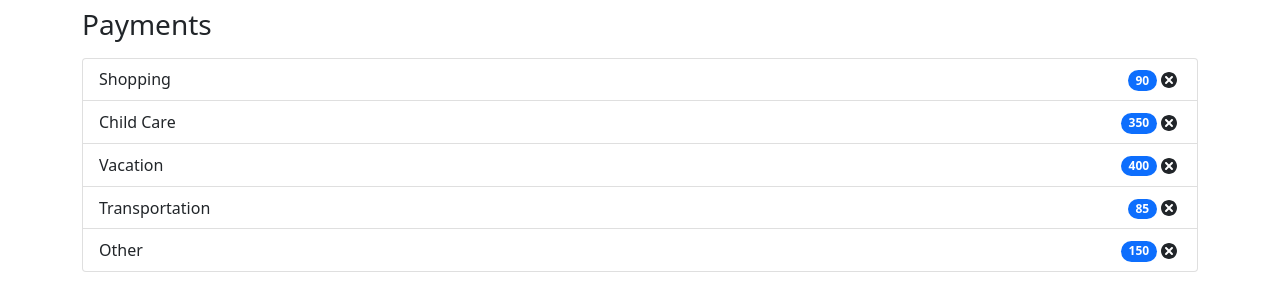
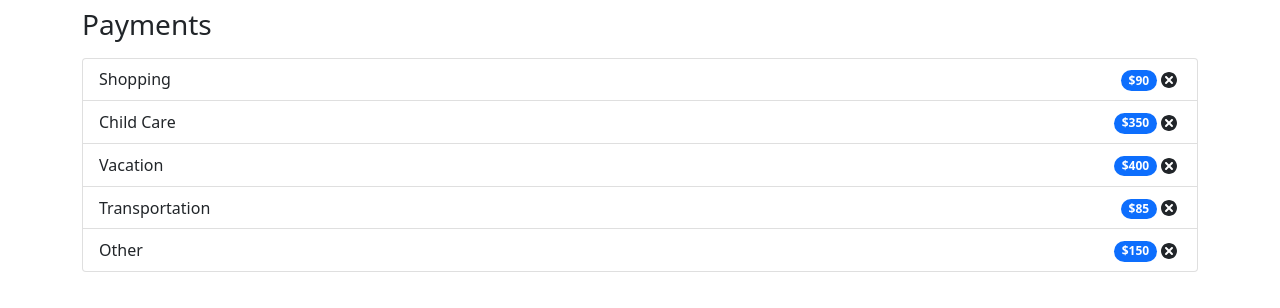
Before and after one commit to chrisclarkedev/rb_tracker, a React (Create React App) app: page / in a window 1280 px wide. Shown: the part 162-470 px from the top of the page. Built offline with nearby package versions, Linux system fonts and the light colour scheme.

Commit message:
added $ sign to cost

```diff
--- a/src/components/ListItems.js
+++ b/src/components/ListItems.js
@@ -7,7 +7,9 @@ const ListItems = (props) => {
     <li className="list-group-item d-flex justify-content-between align-items-center">
       {props.name}
       <div>
-        <span className="badge rounded-pill bg-primary mr-3">{props.cost}</span>
+        <span className="badge rounded-pill bg-primary mr-3">
+          ${props.cost}
+        </span>
         <TiDelete size="1.5em"></TiDelete>
       </div>
     </li>
```
